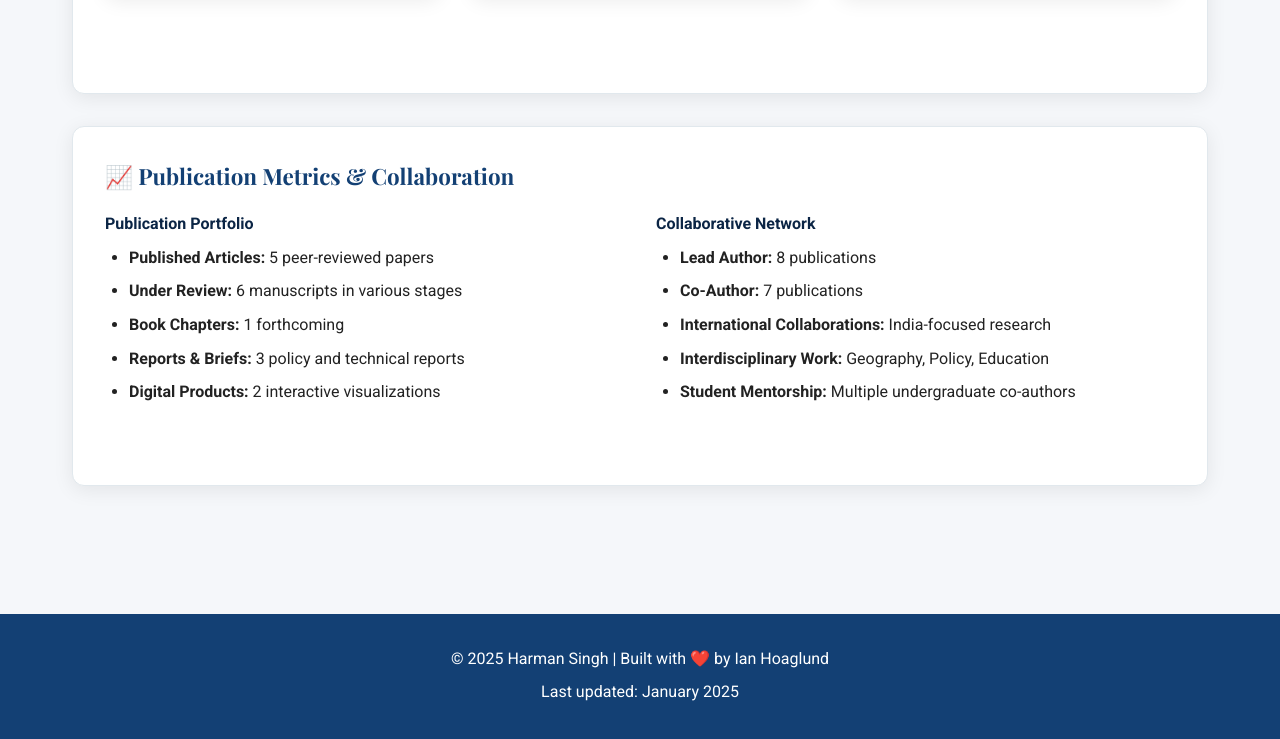
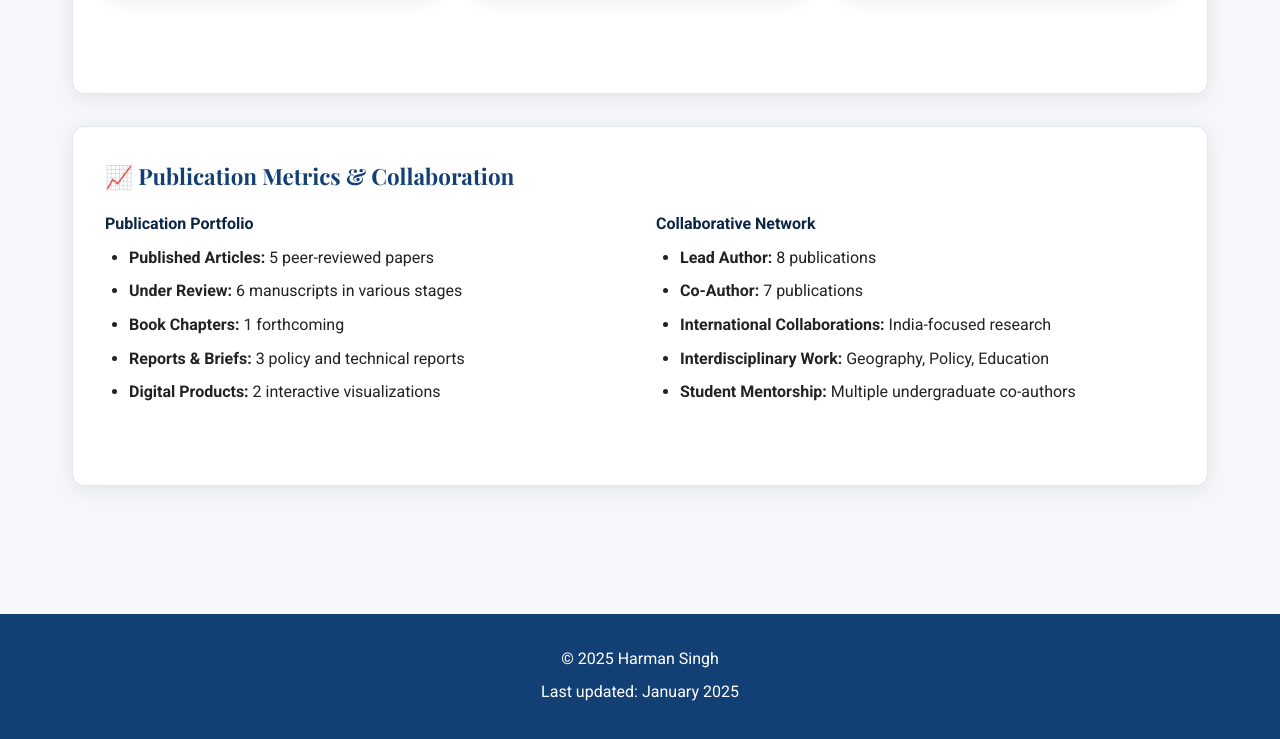
Before and after one commit to harmansingh1412/harmansingh1412.github.io, a plain HTML site: page publications.html in a window 1280 px wide. Shown: the part 5923-6662 px from the top of the page. Drawn offline with nearby package versions, Linux system fonts and the light colour scheme; no server answers.

Commit message:
Update publications.html

```diff
--- a/publications.html
+++ b/publications.html
@@ -348,7 +348,7 @@
     </main>
 
     <footer class="footer">
-        <p>&copy; 2025 Harman Singh | Built with <span class="heart">❤️</span> by Ian Hoaglund</p>
+        <p>&copy; 2025 Harman Singh </p>
         <p>Last updated: January 2025</p>
     </footer>
 
```
